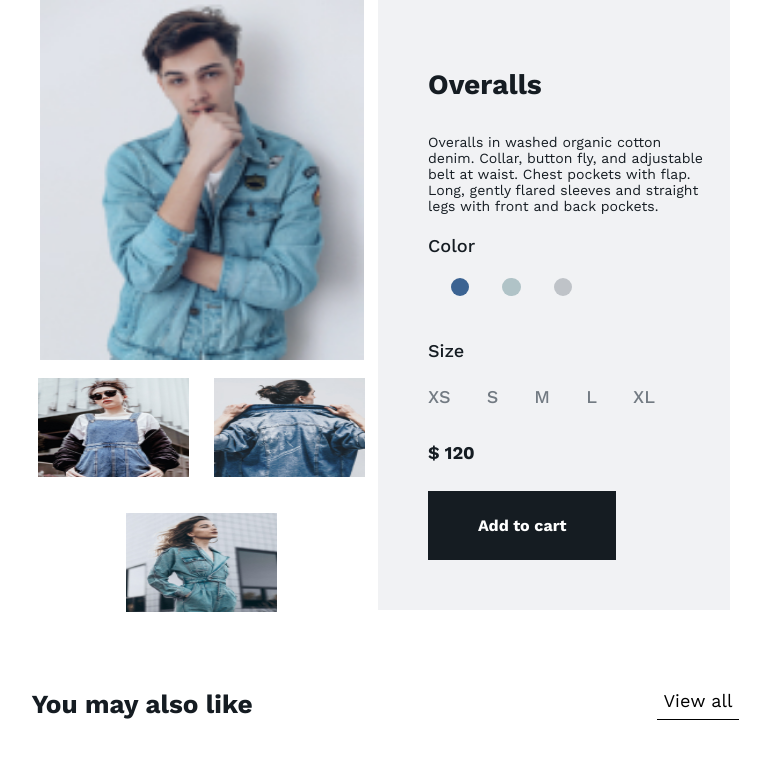
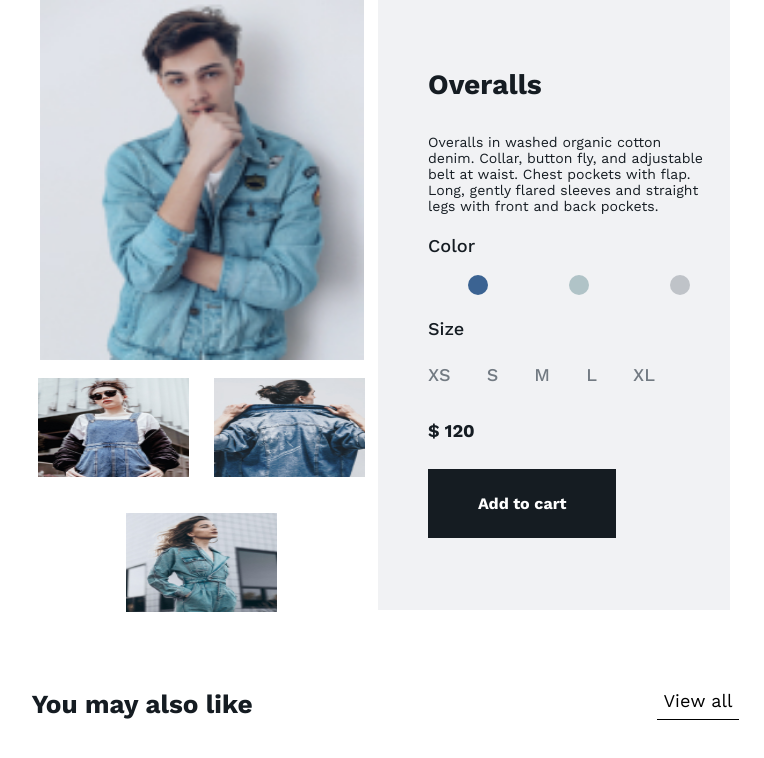
Before and after one commit to hellonasd/denim-app, a React (Create React App) app: page /product/0 in a window 1280 px wide. Shown: the top 758 px of the page, without its empty margins (255-1019 px from the left). Built offline with nearby package versions, Linux system fonts and the light colour scheme.

Commit message:
fix color filter

```diff
--- a/src/components/Color/Color.jsx
+++ b/src/components/Color/Color.jsx
@@ -2,40 +2,36 @@ import React from "react";
 
 import "../Color/color.css";
 
-export const Color = ({ color, find }) => {
-
+export const Color = ({ color, find, isActive }) => {
+  const [colorId, setColorId] = React.useState('');
+  return (
+    <React.Fragment>
+      <div className="color-main">
+        {color.map((it, i) => {
 
           return (
-    <React.Fragment>
-      {color.map((it) => {
-        return (
-          <div key={Math.random() * 10} className='radio--color-main'>
+            <div key={Math.random() * 5} className="color-main-wrapp">
               <label
-            key={Math.random() * 10}
               className="radio"
-            // onClick={event=> find(event)}
+              style={{ backgroundColor: `${it}` }}
               >
                 <input
-                key={Math.random() * 10}
-                className="radio--input"
-                name="color"
+                id={i}
                 type="radio"
+                className="radio-inpute"
+                name="radio"
+                checked={it === colorId}
+                onChange={(event)=>find(event, setColorId, it)}
                 />
                 <div
-                onClick={event=> find(event)}
-                key={Math.random() * 10}
-                className="radio--radio"
-                style={{ backgroundColor: `${it}` }}
+                  className="checkmark"
+                  style={{ border: `2px solid ${it}` }}
                 ></div>
-              <span
-                style={{ border: `2px solid ${it}` }}
-                className="radio__active"
-              ></span>
               </label>
-
             </div>
           );
         })}
+      </div>
     </React.Fragment>
   );
 };
--- a/src/components/Color/color.css
+++ b/src/components/Color/color.css
@@ -1,6 +1,4 @@
-
 .radio--color-main {
-
   display: inline-block;
   margin-left: 15px;
   height: 23px;
@@ -8,9 +6,9 @@
   padding-bottom: 15px;
 }
 .radio--input {
+  position: absolute;
   display: none;
 }
-
 
 .radio--radio {
   width: 0.8em;
@@ -23,7 +21,8 @@
 
 .radio__active {
   position: absolute;
-  transform: scale(0);
+  /* transform: scale(0); */
+  display: none;
   display: block;
   width: 1em;
   height: 1em;
@@ -32,11 +31,12 @@
 }
 
 .radio--input:checked ~ .radio__active {
-  position: relative;
-  transform: scale(1);
-  top: -22.5px;
+  position: absolute;
+  display: block;
+  top: -15px;
   z-index: 5;
   left: -3.7px;
+  width: 50px;
 }
 
 @media (min-width: 768px) {
@@ -68,3 +68,68 @@
     height: 0.8em;
   }
 }
+
+/* .color-main {
+  display: flex;
+  justify-content: space-evenly;
+  margin-bottom: 45px;
+}
+
+.radio-button {
+  position: relative;
+  opacity: 0;
+  width: 19px;
+  height: 19px;
+  top: 10px;
+  left: 5px;
+}
+
+.radio-color.radio-color {
+  width: 18px;
+  height: 18px;
+  position: absolute;
+  border-radius: 100%;
+}
+
+.radio-button:checked~.radio-color.active{
+  width: 18px;
+  height: 18px;
+  position: absolute;
+  border-radius: 100%;
+  background-clip: content-box;
+  padding: 3px;
+} */
+
+.color-main{
+  display: flex;
+  justify-content: space-around;
+  align-items: center;
+
+  margin-bottom: 23px;
+
+}
+
+.radio{
+  display: flex;
+  justify-content: center;
+  align-items: center;
+  width: 20px;
+  height: 20px;
+  border-radius: 100%;
+}
+
+.radio input{
+  display: none;
+}
+
+.radio .checkmark{
+
+  width: 29px;
+  height: 25px;
+  border-radius: 100%;
+  display: none;
+
+}
+.radio input:checked + .checkmark{
+  display: inline-table;
+}
--- a/src/components/Filter/Filters.jsx
+++ b/src/components/Filter/Filters.jsx
@@ -19,25 +19,16 @@ export const Filters = () => {
   const [menu, setMenu] = React.useState("close");
   const [array, setArray] = React.useState([]);
   const [colorTest, setColorFilter] = React.useState();
+
   const openMenu = () => {
     setMenu(menu === "open" ? "close" : "open");
   };
-  let colorFilter;
-  const rgbToHex = (rgb) =>
-    "#" +
-    (
-      (1 << 24) +
-      (Number(rgb.match(/\d{1,3}/gi)[0]) << 16) +
-      (Number(rgb.match(/\d{1,3}/gi)[1]) << 8) +
-      Number(rgb.match(/\d{1,3}/gi)[2])
-    )
-      .toString(16)
-      .slice(1);
-  function find(event) {
+  function find(event, setColorId, it) {
+    let colorPick = it;
     catalogImg.forEach((it, i) => {
-      colorFilter = rgbToHex(event.target.style.backgroundColor).toUpperCase();
-      setColorFilter(colorFilter);
-      if (it.colors === colorFilter) {
+      setColorId(colorPick);
+
+      if (it.colors === colorPick) {
         array.push(it);
         let noMathces = array.filter(
           (e, i, ar) => ar.findIndex((elem) => e.id === elem.id) === i
@@ -46,7 +37,7 @@ export const Filters = () => {
       }
 
       array.filter((e, i, are) => {
-        if (e.colors !== colorFilter) {
+        if (e.colors !== colorPick) {
           setArray(array.splice(0, array.length - 1));
         }
       });
@@ -67,10 +58,10 @@ export const Filters = () => {
 
       if (el.model === ClothingModel && colorTest === el.colors) {
         colorModel.push(el);
-
         setArray(colorModel);
       }
       array.filter((e, i, are) => {
+        console.log(e);
         if (e.model !== ClothingModel) {
           setArray(array.splice(0, array.length - 1));
         }
```
Lines whose indentation alone changed are shown as unchanged.
